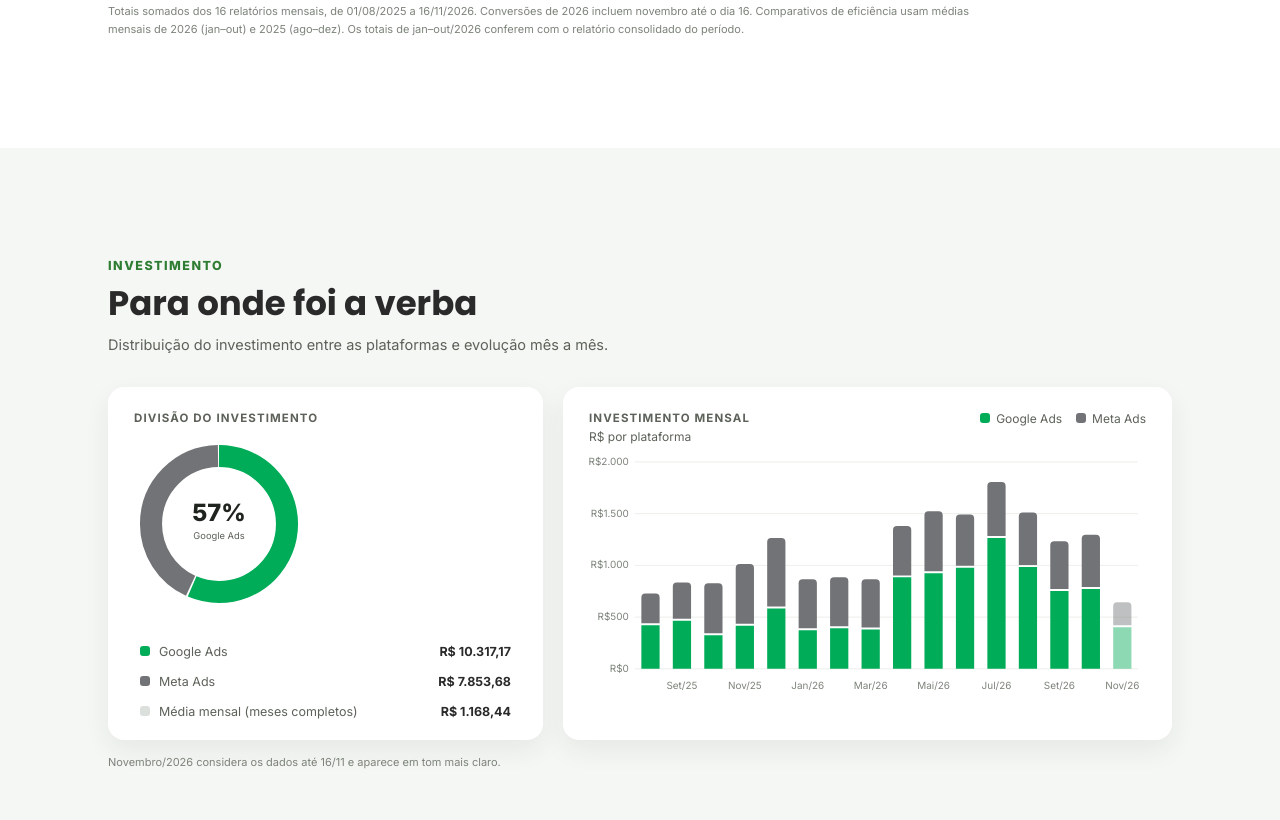
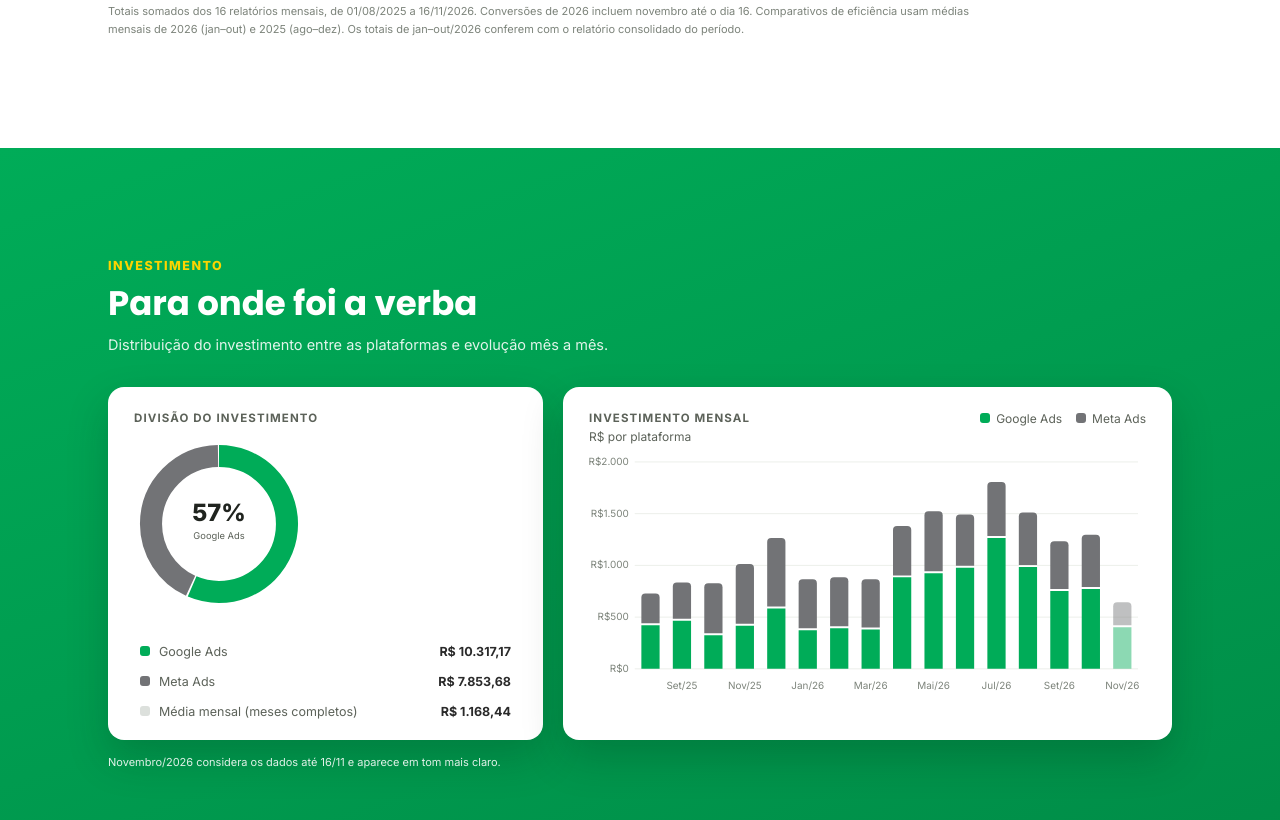
Before and after one commit to Matheus-Schmidt23/ecolink-performance-report, a plain HTML site: page index.html in a window 1280 px wide. Shown: the part 1380-2200 px from the top of the page. Drawn offline with Linux system fonts and the light colour scheme.

Commit message:
Consolidado 2025 de agosto a dezembro e faixas com mais contraste
- Consolidado 2025 passa a cobrir ago–dez, somando os relatórios
  mensais, com destaques recalculados
- Custo por clique no lugar de alcance nos consolidados
- Remove percentuais de variação parciais do consolidado 2026
- Faixas alternam branco, verde e preto

Co-Authored-By: Claude Opus 5.5 <noreply@anthropic.com>

```diff
--- a/assets/app.js
+++ b/assets/app.js
@@ -301,24 +301,24 @@
     h += band('engenheiro-obra', 'Como ler os relatórios', 'Cada relatório traz a visão geral de <b>Meta Ads</b> e <b>Google Ads</b>, o desempenho por campanha e os principais anúncios do mês.', 'Conversões = leads registrados nas campanhas do Google Ads');
 
     var consPanels = D.consolidated.map(function (c, i) {
-        var X = D.consolidatedExtra[i], set = i === 0 ? y26full : M.filter(function (m) { return m.id >= '2025-08' && m.id <= '2025-10'; });
+        var X = D.consolidatedExtra[i], set = i === 0 ? y26full : M.filter(function (m) { return m.id >= '2025-08' && m.id <= '2025-12'; });
         var s = function (f) { return sum(set, f); };
         var g = { imp: s(function (m) { return m.google.imp; }), cl: s(function (m) { return m.google.clicks; }), cost: s(function (m) { return m.google.cost; }), cv: s(function (m) { return m.google.conv; }) };
         var mt = { imp: s(function (m) { return m.meta.imp; }), cl: s(function (m) { return m.meta.clicks; }), sp: s(function (m) { return m.meta.spend; }), vid: s(function (m) { return m.meta.video; }) };
-        var v = X.metaVar, up = function (k) { return v ? '<span class="chg up">▲ ' + P(v[k], 1) + '</span>' : ''; };
+        var v = null, up = function (k) { return v ? '<span class="chg up">▲ ' + P(v[k], 1) + '</span>' : ''; };
         var tile = function (l, val, c2) { return '<div class="ct"><span>' + l + '</span><b>' + val + '</b>' + (c2 || '') + '</div>'; };
         return '<article class="cons reveal"><div class="cons-h"><div><span class="tag y">' + esc(X.periodo) + '</span><h3>' + esc(c.label) + '</h3><p>' + esc(X.intro) + '</p></div>' +
           '<div class="cons-tot"><b>' + R(g.cost + mt.sp) + '</b><span>investimento total · ' + set.length + ' meses</span></div></div>' +
           '<div class="cons-cols"><div><p class="plat"><i style="background:' + C.g + '"></i>Google Ads</p><div class="cons-grid">' +
           tile('Impressões', N(g.imp)) + tile('Cliques', N(g.cl)) + tile('CTR', P(g.cl / g.imp * 100)) + tile('Investimento', R(g.cost)) + tile('Conversões', N(g.cv, g.cv % 1 ? 1 : 0)) + tile('Custo/conversão', R(g.cost / g.cv)) + '</div></div>' +
           '<div><p class="plat"><i style="background:#B9BABC"></i>Meta Ads' + (v ? ' <small>' + esc(v.nota) + '</small>' : '') + '</p><div class="cons-grid">' +
-          tile('Impressões', N(mt.imp), up('imp')) + tile('Alcance', N(X.reach), up('reach')) + tile('Cliques', N(mt.cl), up('clicks')) + tile('CTR', P(mt.cl / mt.imp * 100), up('ctr')) + tile('Vídeo views', N(mt.vid), up('video')) + tile('Investimento', R(mt.sp), up('spend')) + '</div></div></div>' +
+          tile('Impressões', N(mt.imp), up('imp')) + tile('Cliques', N(mt.cl), up('clicks')) + tile('CTR', P(mt.cl / mt.imp * 100), up('ctr')) + tile('Custo por clique', R(mt.sp / mt.cl)) + tile('Vídeo views', N(mt.vid), up('video')) + tile('Investimento', R(mt.sp), up('spend')) + '</div></div></div>' +
           '<p class="plat" style="margin-top:26px">Destaques do período</p><div class="cons-hl">' + X.destaques.map(function (d) { return '<div><b>' + esc(d.big) + '</b><span>' + esc(d.t) + '</span><small>' + esc(d.p) + '</small></div>'; }).join('') + '</div>' +
-          pdfBtns(c.file, c.label) + '</article>';
+          (i === 1 ? '<p class="note" style="color:#9FB49B">O PDF consolidado cobre agosto a outubro de 2025; novembro e dezembro estão nos relatórios mensais.</p>' : '') + pdfBtns(c.file, i === 1 ? 'Relatório consolidado ago–out/2025' : c.label) + '</article>';
     });
     h += fold('dark', head('Consolidados', 'Visões de período', 'Escolha o período para ver os indicadores de Google Ads e Meta Ads e os destaques do relatório consolidado.', 'ondark') +
       '<div class="chips cons-chips reveal" id="consChips">' + D.consolidated.map(function (c, i) { return '<button data-cons="' + i + '">' + (i === 0 ? '2026' : '2025') + '</button>'; }).join('') + '</div>' +
-      '<div id="consDetail"></div><p class="note reveal">Indicadores somados a partir dos relatórios mensais do período. Alcance, variações e destaques conforme o relatório consolidado.</p>');
+      '<div id="consDetail"></div><p class="note reveal">Indicadores somados a partir dos relatórios mensais do período. Destaques conforme os relatórios consolidado (2026) e mensais (2025).</p>');
     h += fold('light', head('Explorar mês', 'Detalhe do relatório', 'Escolha um mês para ver todos os indicadores, a variação contra o mês anterior e o documento original.') +
       '<div class="chips reveal" id="repChips">' + M.slice().reverse().map(function (m) { return '<button data-m="' + m.id + '">' + esc(m.short) + '</button>'; }).join('') + '</div><div id="repDetail"></div>', 'explorar');
 
--- a/assets/pages.css
+++ b/assets/pages.css
@@ -344,3 +344,16 @@ body.locked .topnav,body.locked .scrollbar,body.locked #app{display:none;}
 .cons-chips button{min-width:96px;font-size:14px;padding:10px 20px;background:transparent;border-color:rgba(255,255,255,.25);color:#DCE7DA;}
 .cons-chips button:hover{border-color:var(--yellow);color:#fff;}
 .cons-chips button.on{background:var(--yellow);border-color:var(--yellow);color:#1B2A1B;}
+/* ============ Contraste entre faixas: branco / verde / preto ============ */
+.fold.light{background:linear-gradient(160deg,#00AC58 0%,#008C47 100%);}
+.fold.light .eyebrow-lbl{color:var(--yellow);}
+.fold.light .sec-title{color:#fff;}
+.fold.light .sec-sub,.fold.light .wrap > .note{color:rgba(255,255,255,.88);}
+.fold.light .chips button{background:#fff;border-color:#fff;color:var(--charcoal-2);}
+.fold.light .chips button:hover{border-color:#111611;}
+.fold.light .chips button.on{background:#111611;border-color:#111611;color:#fff;}
+.fold.light .lcard,.fold.light .acard{background:#fff;}
+.fold.light .chart-card,.fold.light .card,.fold.light .tlsel{box-shadow:0 18px 40px rgba(0,40,20,.22);}
+.dark-section,.fold.dark{background:linear-gradient(160deg,#070907 0%,#111611 60%,#16211A 100%);}
+.dark-section .card,.cons,.mcard2,.dark-section .chart-card{background:#1A221B;}
+.ct{background:#222C23;}
--- a/data/dashboard.js
+++ b/data/dashboard.js
@@ -32,7 +32,7 @@ window.DASHBOARD = {
   ],
   "consolidated": [
     { "label": "Consolidado jan–out/2026", "file": "Relatórios Ecolink/Consolidados/[Ecolink] Relatório de Tráfego Pago - 01-01-26 a 31-10-26.pdf" },
-    { "label": "Consolidado ago–out/2025", "file": "Relatórios Ecolink/Consolidados/[Ecolink] Relatório de Tráfego Pago - 01-08-25 a 31-10-25.pdf" }
+    { "label": "Consolidado ago–dez/2025", "file": "Relatórios Ecolink/Consolidados/[Ecolink] Relatório de Tráfego Pago - 01-08-25 a 31-10-25.pdf" }
   ],
   "months": [
     {"id":"2025-08","label":"Agosto 2025","short":"Ago/25","partial":false,"period":"01/08 a 31/08/2025","report":"Relatórios Ecolink/Mensais 2025/[Ecolink] Relatório de Tráfego Pago - Mês 08 de 2025.pdf","meta":{"imp":42553,"reach":29068,"clicks":2762,"video":7719,"spend":308.04},"google":{"imp":5253,"clicks":497,"cost":421.08,"conv":28},"highlight":"O anúncio de vídeo <b>“Ecolink Solutions – Os vídeos que já rodaram o Brasil…”</b> gerou 2.310 cliques com CTR de 16,94%. No Google, 28 conversões a R$ 15,04."},
@@ -114,15 +114,15 @@ window.DASHBOARD = {
       ]
     },
     {
-      "periodo": "01/08 a 31/10/2025",
-      "intro": "Os três primeiros meses: estreia da estrutura de campanhas [MT] no Meta e no Google e construção da base de audiência.",
+      "periodo": "01/08 a 31/12/2025",
+      "intro": "Os cinco primeiros meses: estreia da estrutura de campanhas [MT] no Meta e no Google e construção da base de audiência.",
       "reach": 280892,
       "metaVar": null,
       "destaques": [
-        { "big": "2.863", "t": "cliques em Tráfego para LP", "p": "[MT] Tráfego para LP · 330.414 impressões" },
-        { "big": "12.471", "t": "visualizações em Video View", "p": "[MT] Video View · 13.643 impressões" },
-        { "big": "252,2", "t": "conversões na Performance Max", "p": "[MT] Performance Max [Leads] · 2.131 cliques" },
-        { "big": "1.539", "t": "cliques no melhor anúncio", "p": "“Quando o solo é bem tratado…” · 161.377 impressões" }
+        { "big": "7.342", "t": "cliques em Tráfego para LP", "p": "[MT] Tráfego para LP · 678.344 impressões" },
+        { "big": "58.319", "t": "visualizações em Video View", "p": "[MT] Video View · 83.899 impressões" },
+        { "big": "932,2", "t": "conversões na Performance Max", "p": "[MT] Performance Max [Leads] · 5.889 cliques" },
+        { "big": "3.365", "t": "cliques Meta em dez/25", "p": "Maior volume mensal de 2025, com 45.000 visualizações de vídeo" }
       ]
     }
   ],
```
